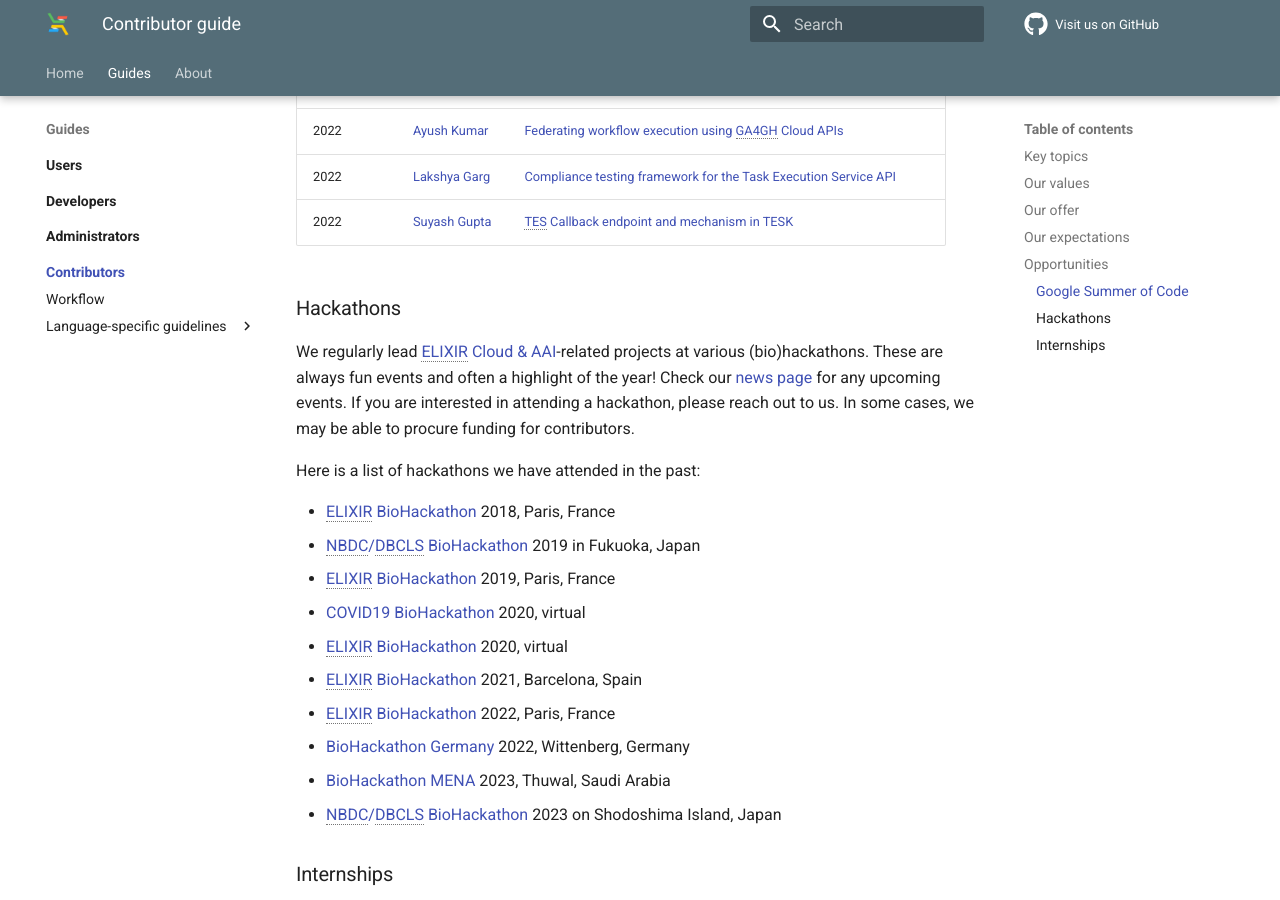
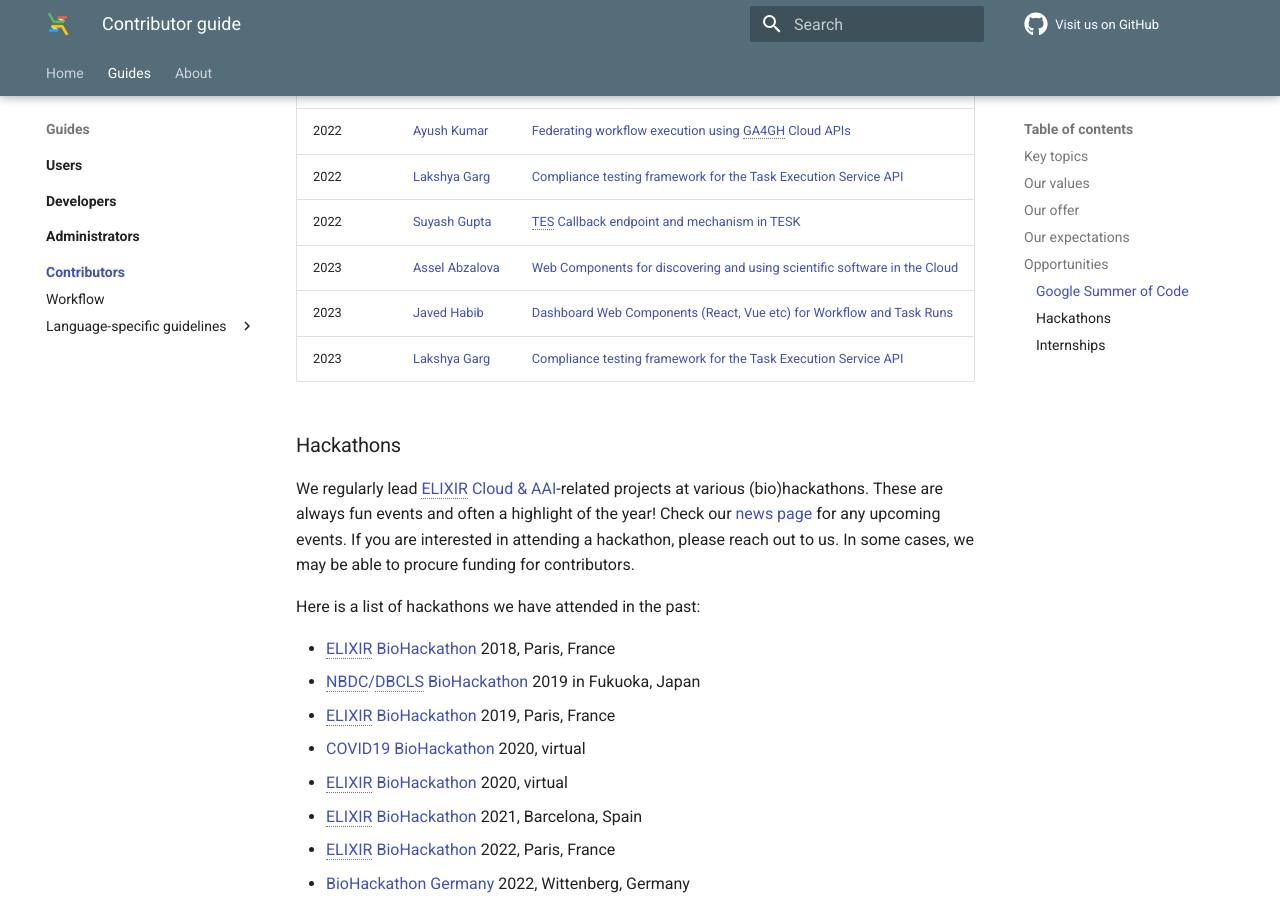
Before and after one commit to elixir-cloud-aai/elixir-cloud-aai.github.io, an MkDocs documentation site: the page built from docs/guides/guide-contributor/index.md, in a window 1280 px wide and 900 px high, scrolled down 3008 px. Built offline with MkDocs 1.6.1 and Material for MkDocs 9.7.7, drawn with Linux system fonts in a browser that asks for light colours; comment, search, counter and statistics services are not loaded.

Commit message:
docs(contributors): add 2023 contributors

```diff
--- a/docs/guides/guide-contributor/index.md
+++ b/docs/guides/guide-contributor/index.md
@@ -119,6 +119,9 @@
 | 2022 | [Ayush Kumar][linkedin-ayush] | [Federating workflow execution using GA4GH Cloud APIs][gsoc-2022-ayush] |
 | 2022 | [Lakshya Garg][linkedin-lakshya] | [Compliance testing framework for the Task Execution Service API][gsoc-2022-lakshya] |
 | 2022 | [Suyash Gupta][linkedin-suyash] | [TES Callback endpoint and mechanism in TESK][gsoc-2022-suyash] |
+| 2023 | [Assel Abzalova][linkedin-assel] | [Web Components for discovering and using scientific software in the Cloud][gsoc-2023-assel] |
+| 2023 | [Javed Habib][linkedin-javed] | [Dashboard Web Components (React, Vue etc) for Workflow and Task Runs][gsoc-2023-javed] |
+| 2023 | [Lakshya Garg][linkedin-lakshya] | [Compliance testing framework for the Task Execution Service API][gsoc-2023-lakshya] |
 
 ### Hackathons
 
```
Also changed, not shown: docs/guides/guide-admin/index.md (+2 -2 lines), includes/references.md (+11 -5 lines).
